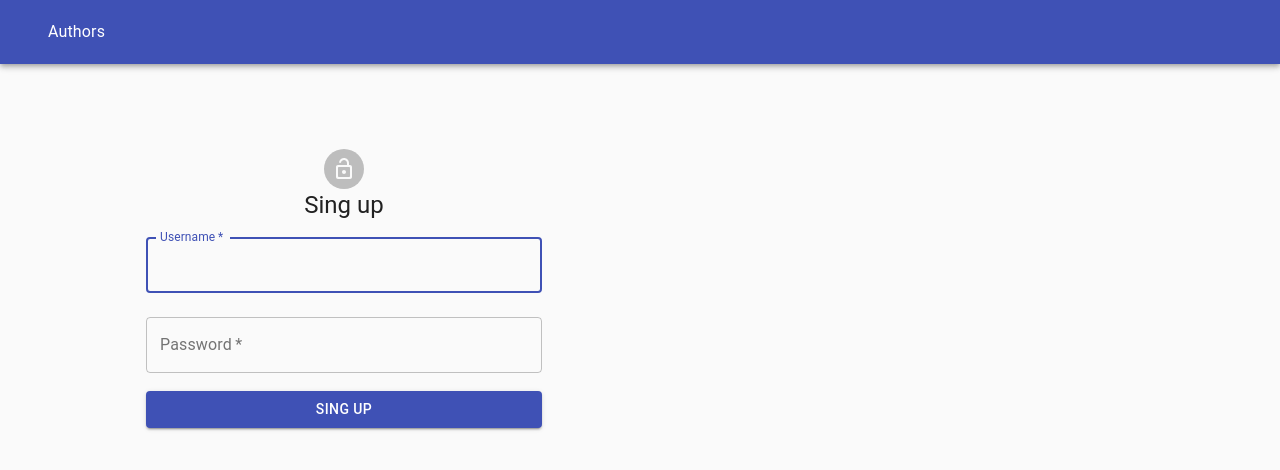
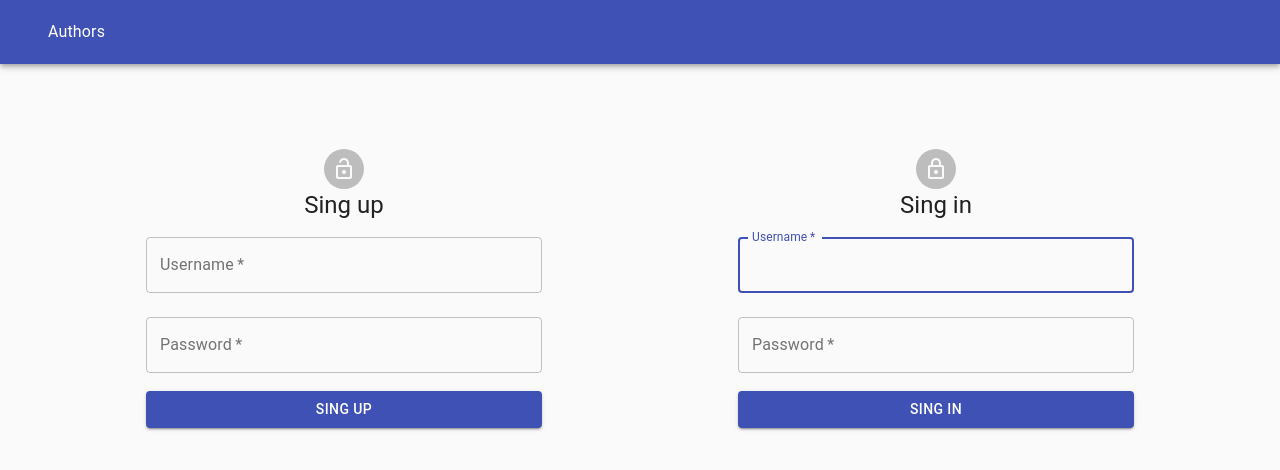
Before and after one commit to Toktomambetov-Sultan/js_group_7_homework_85_Sultan_Toktomambetov, a React (Create React App) app in the folder front/: page / in a window 1280 px wide. Shown: the top 470 px of the page. Built offline with nearby package versions, Linux system fonts and the light colour scheme.

Commit message:
Did logic off authorization.

```diff
--- a/front/src/containers/AuthorizationPage/AuthorizationPage.js
+++ b/front/src/containers/AuthorizationPage/AuthorizationPage.js
@@ -1,10 +1,42 @@
-import React from "react";
+import React, { useState } from "react";
 import UserForm from "../../components/UserForm/UserForm";
-import LockRoundedIcon from '@material-ui/icons/LockRounded';
+import LockOutlinedIcon from "@material-ui/icons/LockOutlined";
+import { useDispatch, useSelector } from "react-redux";
+import { authorization, registration } from "../../store/user/userActions";
 
 const AuthorizationPage = () => {
+  const state = useSelector((state) => state.user);
+  const dispatch = useDispatch();
+  const authorizationHandler = async (data) => dispatch(authorization(data));
+  const [currentUser, setCurrentUser] = useState({
+    username: "",
+    password: "",
+  });
+  const onChange = (event) => {
+    const { value, name } = event.target;
+    setCurrentUser((prevState) => ({
+      ...prevState,
+      [name]: value,
+    }));
+  };
+  const onSubmit = async (event) => {
+    event.preventDefault();
+    await authorizationHandler(currentUser);
+    setCurrentUser((prevState) => ({
+      ...prevState,
+      password: "",
+    }));
+  };
   return (
-    <UserForm title="Sing in" icon={<LockRoundedIcon />} color="red" />
+    <UserForm
+      title="Sing in"
+      icon={<LockOutlinedIcon />}
+      error={state.authorizationError?.error}
+      user={currentUser}
+      color="red"
+      onChange={onChange}
+      onSubmit={onSubmit}
+    />
   );
 };
 
--- a/front/src/containers/HomePage/HomePage.js
+++ b/front/src/containers/HomePage/HomePage.js
@@ -11,9 +11,9 @@ const HomePage = () => {
           <Grid item xs={12} md={6}>
             <RegistrationPage />
           </Grid>
-          {/* <Grid item xs={12} md={6}>
+          <Grid item xs={12} md={6}>
             <AuthorizationPage />
-          </Grid> */}
+          </Grid>
         </Grid>
       </Box>
     </Container>
--- a/front/src/store/user/userActions.js
+++ b/front/src/store/user/userActions.js
@@ -64,7 +64,7 @@ export const authorization = (data) => {
       dispatch(fetchSuccess());
       dispatch(push("/music"));
     } catch (error) {
-      dispatch(fetchAuthorizationError(error.data));
+      dispatch(fetchAuthorizationError(error.response.data));
     }
   };
 };
```
Also changed, not shown: 1 other file (tests, documents, lock files or other folders).
